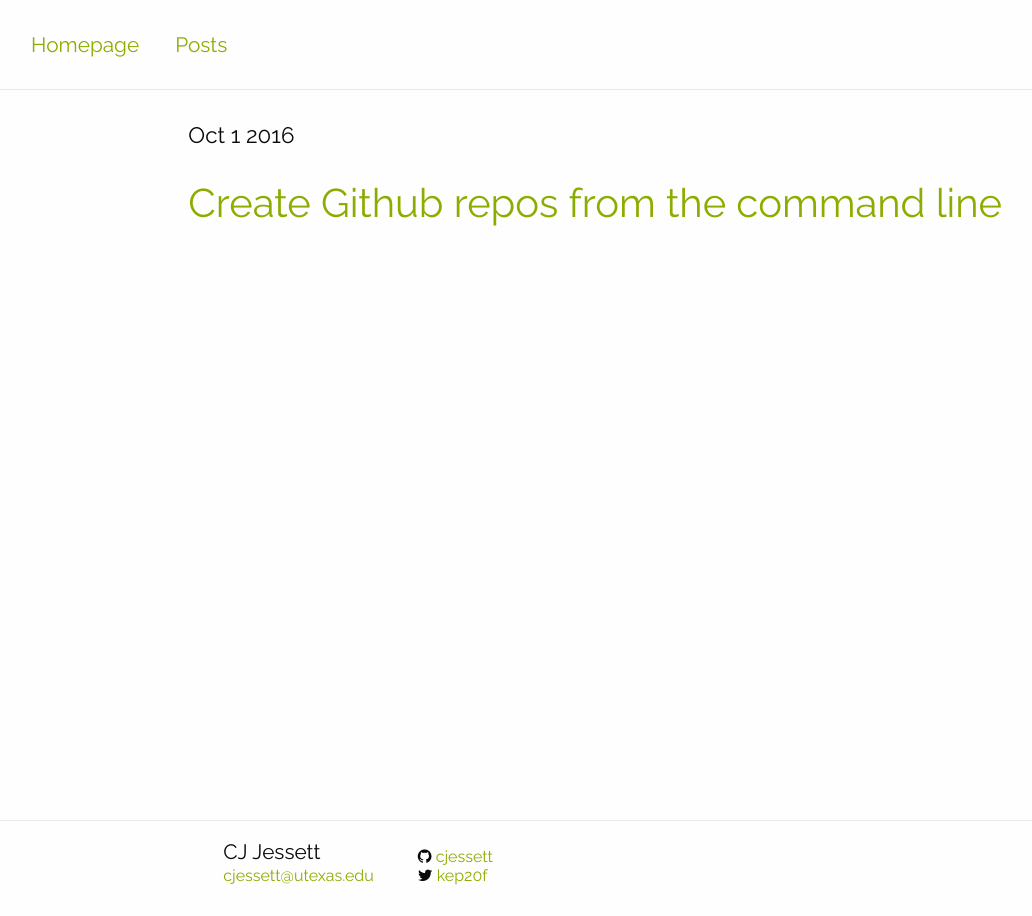
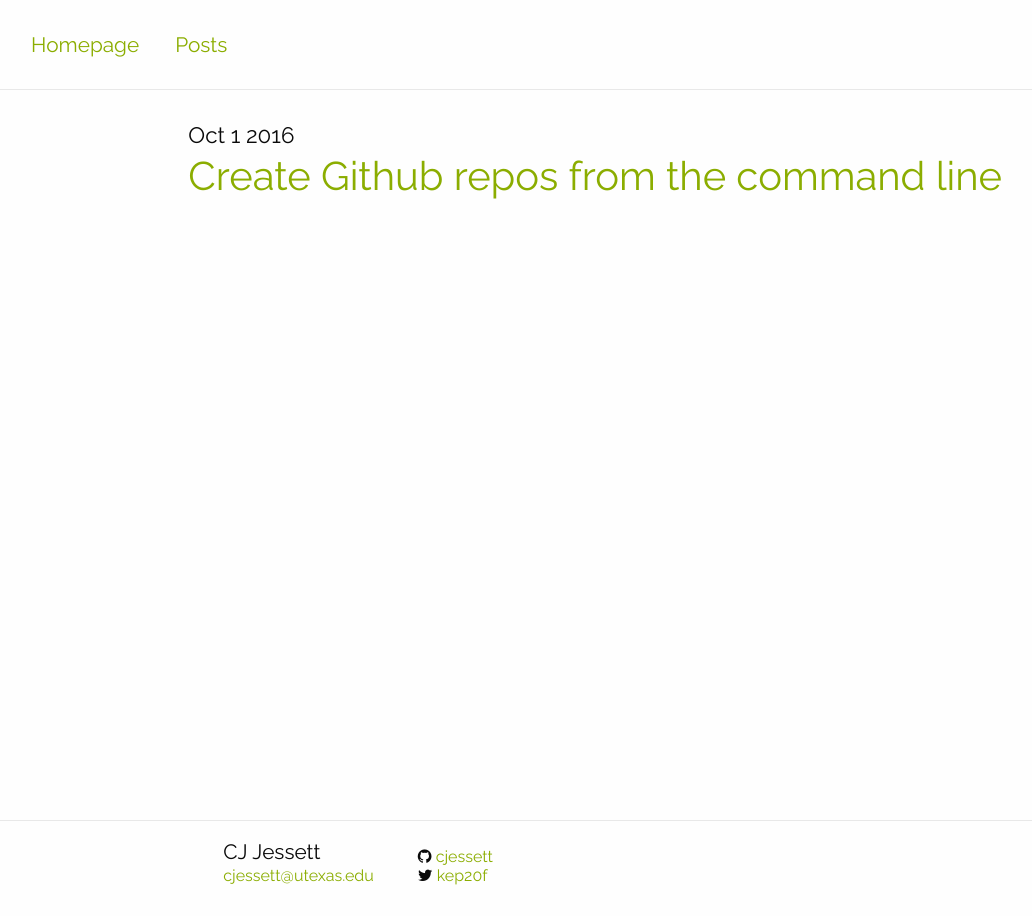
Before and after one commit to cjessett/new-site, a Jekyll site: the page built from blog/index.html, in a window 1280 px wide. Shown: the whole page, without its empty margins (40-1072 px from the left). Built offline with Jekyll 4.4.1, drawn with Linux system fonts in a browser that asks for light colours; nearby versions of some CDN libraries.

Commit message:
post previews styles

```diff
--- a/css/_post.scss
+++ b/css/_post.scss
@@ -1,6 +1,6 @@
 article.post {
   .post-date { font-size: 1.4rem; }
-  .post-title { margin-bottom: 0.5rem; }
+  .post-title { margin: 0; }
 
   section.post-content {
     p {
@@ -22,5 +22,5 @@
 
 article.post-preview {
   .post-date { font-size: 1.4rem; }
-  .post-title { margin-bottom: 0.5rem; }
+  .post-title { margin: 0; }
 }
```
Also changed, not shown: 4 other files.
